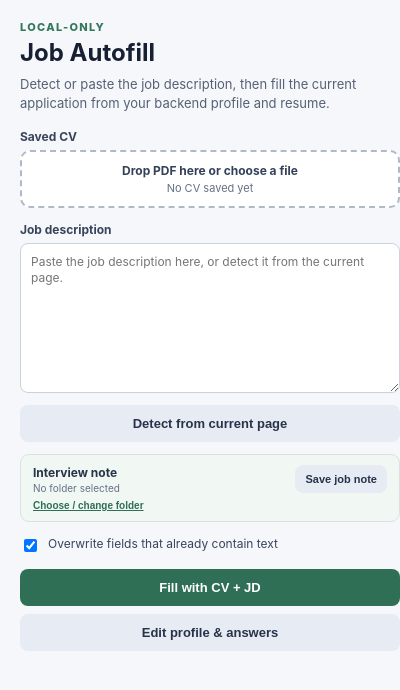
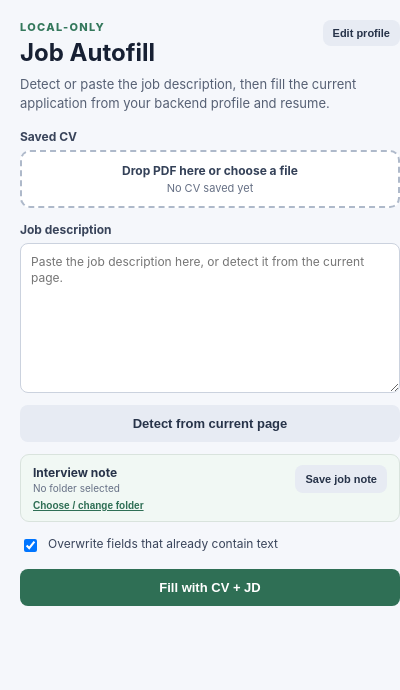
Before and after one commit to ZiDiYao/Job_Auto_Fill, a browser extension: page popup.html in a window 400 px wide. Drawn offline with Linux system fonts and the light colour scheme.

Commit message:
Move profile action into popup header

```diff
--- a/popup.css
+++ b/popup.css
@@ -14,6 +14,13 @@ main {
   padding: 20px;
 }
 
+.popup-header {
+  display: flex;
+  align-items: flex-start;
+  justify-content: space-between;
+  gap: 16px;
+}
+
 .eyebrow {
   color: #34785c;
   font-size: 11px;
@@ -24,6 +31,15 @@ main {
 h1 {
   margin: 4px 0 8px;
   font-size: 24px;
+}
+
+button.header-settings {
+  width: auto;
+  margin: 0;
+  padding: 7px 10px;
+  flex: 0 0 auto;
+  font-size: 11px;
+  white-space: nowrap;
 }
 
 p {
--- a/popup.html
+++ b/popup.html
@@ -8,8 +8,13 @@
   </head>
   <body>
     <main>
-      <div class="eyebrow">LOCAL-ONLY</div>
-      <h1>Job Autofill</h1>
+      <header class="popup-header">
+        <div>
+          <div class="eyebrow">LOCAL-ONLY</div>
+          <h1>Job Autofill</h1>
+        </div>
+        <button id="settings" class="secondary header-settings" type="button">Edit profile</button>
+      </header>
       <p>Detect or paste the job description, then fill the current application from your backend profile and resume.</p>
       <div class="resume-label">Saved CV</div>
       <label id="resumeDrop" class="resume-drop" for="resumeFile">
@@ -33,7 +38,6 @@
         Overwrite fields that already contain text
       </label>
       <button id="fill" class="primary" type="button">Fill with CV + JD</button>
-      <button id="settings" class="secondary" type="button">Edit profile & answers</button>
       <div id="status" role="status" aria-live="polite"></div>
     </main>
     <script type="module" src="popup.js"></script>
```
Also changed, not shown: manifest.json.
